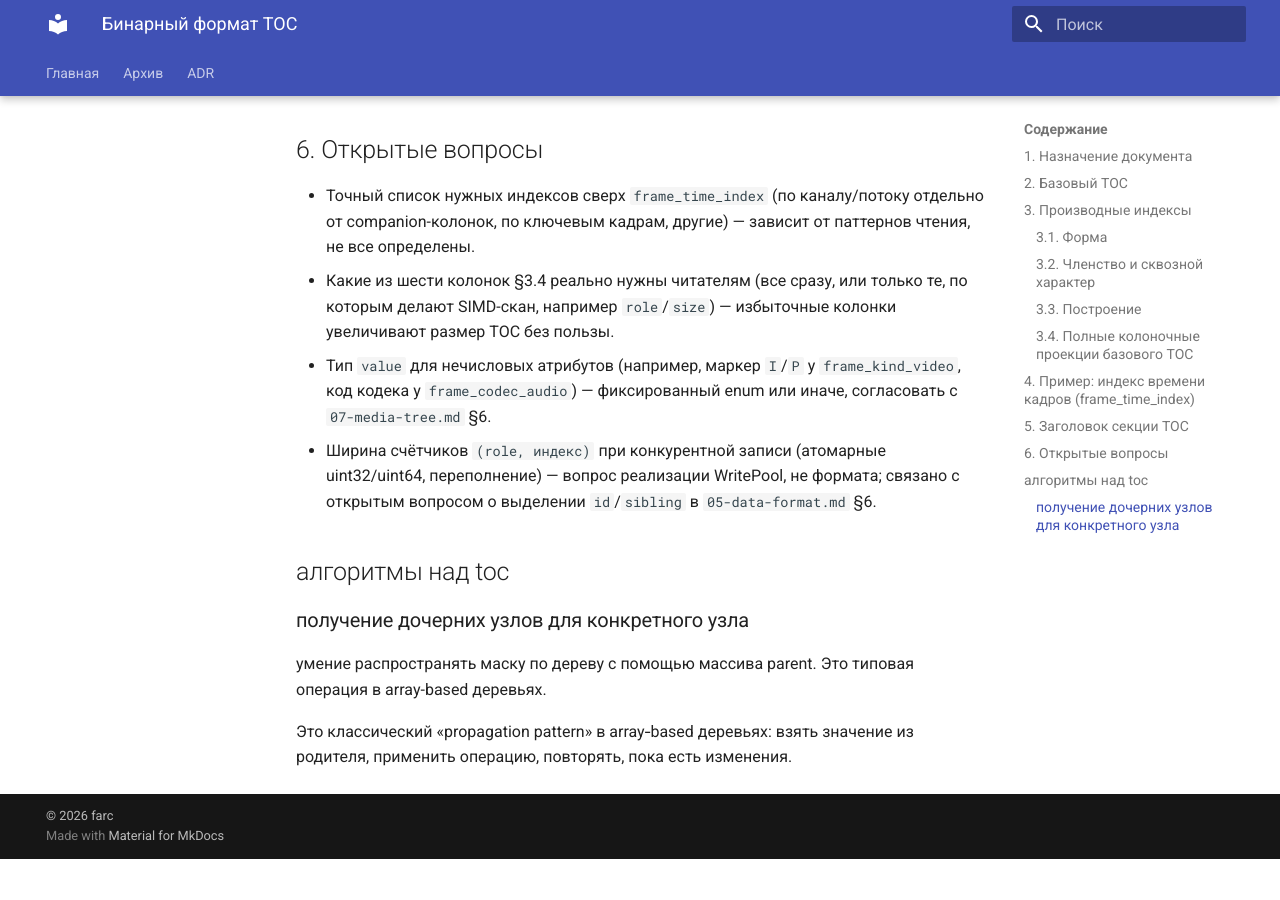
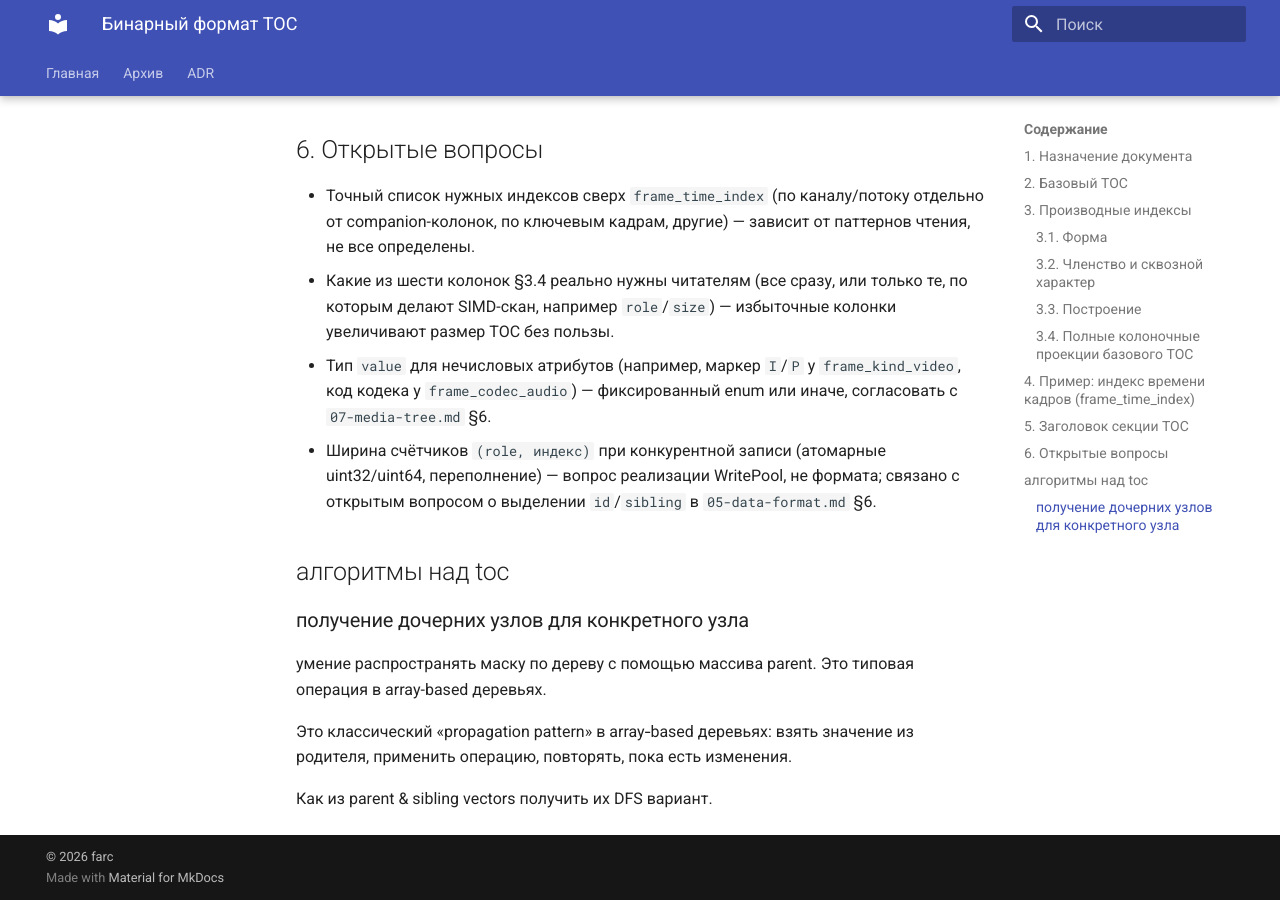
Before and after one commit to traycers/farc, an MkDocs documentation site: the page built from docs/docs/archive/06-toc-format.md, in a window 1280 px wide and 900 px high, scrolled down 5372 px. Built offline with MkDocs 1.6.1 and Material for MkDocs 9.7.7, drawn with Linux system fonts in a browser that asks for light colours; before the commit the page ends 6231 px from its top, so only the background shows below that.

Commit message:
add to ask

```diff
--- a/docs/docs/archive/06-toc-format.md
+++ b/docs/docs/archive/06-toc-format.md
@@ -129,3 +129,5 @@ TOC состоит из двух частей:
 умение распространять маску по дереву с помощью массива parent. Это типовая операция в array-based деревьях.
 
 Это классический «propagation pattern» в array‑based деревьях: взять значение из родителя, применить операцию, повторять, пока есть изменения.
+
+Как из parent & sibling vectors получить их DFS вариант.
```
